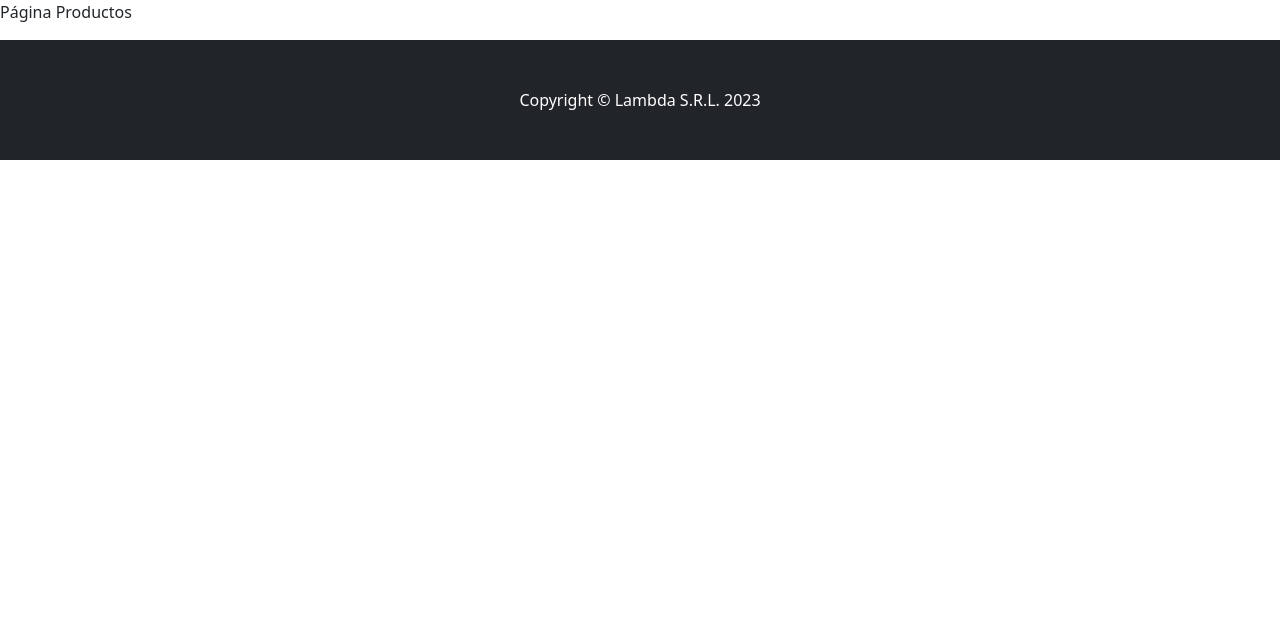
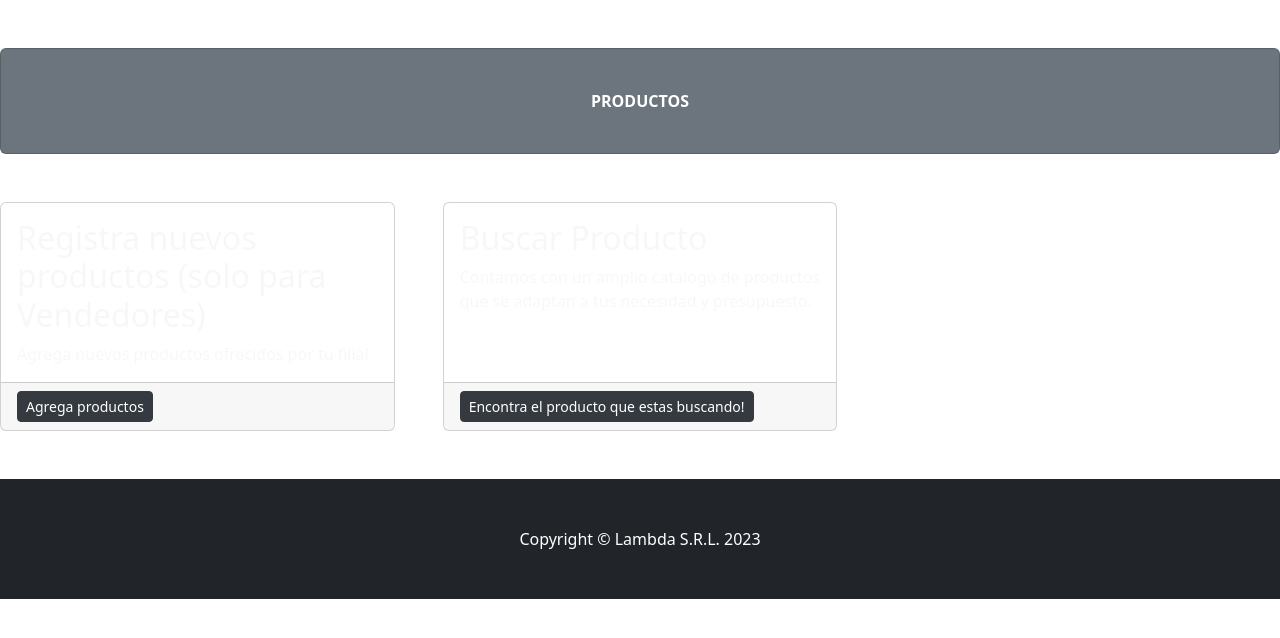
Before and after one commit to Chule1/Tercera-pre-entrega-Coronel, a Django app: page /App1/Productos/ in a window 1280 px wide. Shown: the part 56-694 px from the top of the page. Run offline with Django 4.2, Linux system fonts and the light colour scheme; some libraries are stand-ins or nearby versions.

Commit message:
Siguiendo 2606

```diff
--- a/Proyecto/App1/templates/Productos.html
+++ b/Proyecto/App1/templates/Productos.html
@@ -2,6 +2,29 @@
     {% extends "Empty.html" %}
     {% load static %}
         {% block ContenidoCambia %}
-        <p>Página Productos</p>
+
+        <div class="card text-white bg-secondary my-5 py-4 text-center">
+            <div class="card-body"><p class="text-white m-0"> <b>PRODUCTOS</b> </p></div>
+        </div>
+        <!-- Content Row-->
+        <div class="row gx-4 gx-lg-5">
+            <div class="col-md-4 mb-5">
+                <div class="card h-100">
+                    <div class="card-body">
+                        <h2 class="card-title">Registra nuevos productos (solo para Vendedores)</h2>
+                        <p class="card-text">Agrega nuevos productos ofrecidos por tu filial</p>
+                    </div>
+                    <div class="card-footer"><a class="btn btn-primary btn-sm" href="../RegistrarProducto/">Agrega productos</a></div>
+                </div>
+            </div>
+            <div class="col-md-4 mb-5">
+                <div class="card h-100">
+                    <div class="card-body">
+                        <h2 class="card-title">Buscar Producto</h2>
+                        <p class="card-text">Contamos con un amplio catalogo de productos que se adaptan a tus necesidad y presupuesto.</p>
+                    </div>
+                    <div class="card-footer"><a class="btn btn-primary btn-sm" href="../BuscarProducto/">Encontra el producto que estas buscando!</a></div>
+                </div>
+            </div>
         {% endblock %}
     </div>
```
Also changed, not shown: Proyecto/App1/templates/Clientes.html (+12 -7 lines), Proyecto/App1/templates/RecursosHumanos.html (+27 -1 lines), Proyecto/App1/templates/Vendedores.html (+24 -1 lines), Proyecto/App1/templates/BuscarProducto.html (added).
